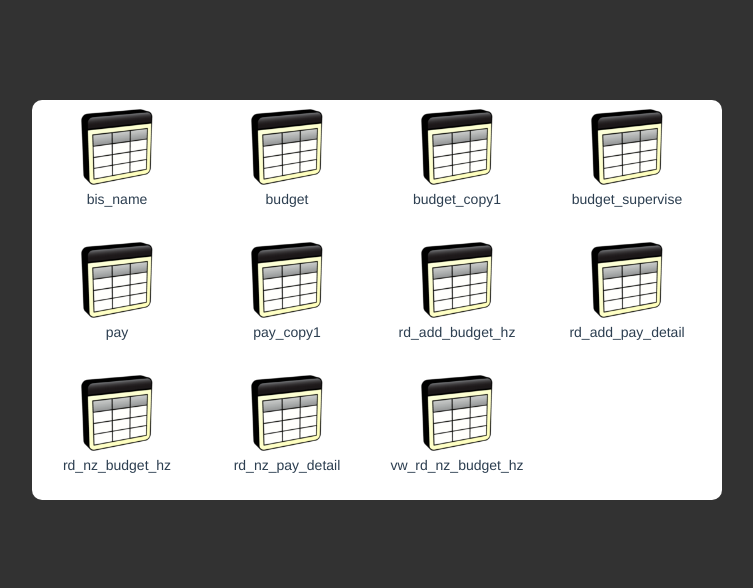
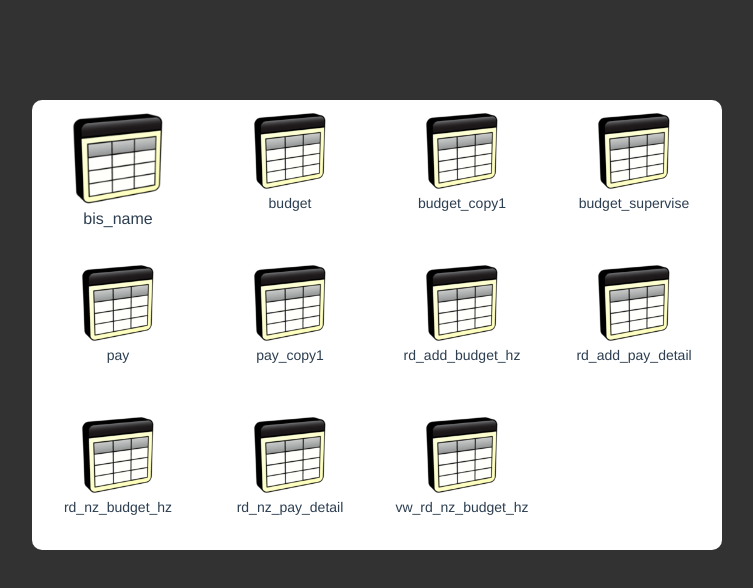
Before and after one commit to DigaAltman/sTool, a Vue app: page /tab-list in a window 1280 px wide. Shown: the top 588 px of the page, without its empty margins (263-1016 px from the left). Built offline with nearby package versions, Linux system fonts and the light colour scheme.

Commit message:
'补充动画'

```diff
--- a/src/components/table-component/TableList.vue
+++ b/src/components/table-component/TableList.vue
@@ -1,9 +1,11 @@
 <template>
   <div class="table-list">
-    <div class="table" @mouseover="changeZoomIndex(index)" @mouseout="changeZoomIndex(-999)" v-for="(item,index) in compileTableList" :index="index"
-         :style="{opacity: item ? 1 : 0}">
-      <div class="img" ><img src="../../assets/table.png"/></div>
-      <div class="title" >{{item ? item : '补充数据使用'}}</div>
+    <div class="table" @mouseover="changeZoomIndex(index)" @mouseout="changeZoomIndex(-999)"
+         v-for="(item,index) in compileTableList" :index="index" :style="{opacity: item ? 1 : 0}">
+      <div class="img" :style="compileTableImgStyle(index)"><img src="../../assets/table.png"/></div>
+      <div class="title" :style="compileTitleStyle(index)">
+        {{item ? item : '补充数据使用'}}
+      </div>
     </div>
   </div>
 </template>
@@ -13,7 +15,8 @@
     name: "TableList",
     data() {
       return {
-        zoomIndex: -999,
+        zoomIndex: 0,
+
         tableList: [
           'bis_name',
           'budget',
@@ -32,6 +35,65 @@
     methods: {
       changeZoomIndex(index) {
         this.zoomIndex = index;
+      },
+      compileTableImgStyle(index) {
+        let {zoomIndex} = this;
+
+        // 当前选中行
+        let level = zoomIndex >= 0 ? zoomIndex / 4 : -999;
+
+        // 同一层
+        if (index / 4 === level) {
+          // 同一个
+          if (index === zoomIndex) {
+            return {
+              width: '100px',
+              height: '95px',
+              marginTop: '0px auto'
+            }
+          }
+
+          return {
+            width: '70px',
+            height: '70px',
+            marginTop: '15px auto'
+          }
+
+        }
+
+        return {
+          width: '80px',
+          height: '80px',
+          marginTop: '10px auto'
+        }
+      },
+      compileTitleStyle(index) {
+        let {zoomIndex} = this;
+
+        // 当前选中行
+        let level = zoomIndex / 4;
+
+        // 同一层
+        if (index / 4 === level) {
+          // 同一个
+          if (index === zoomIndex) {
+            return {
+              fontSize: '16px',
+              fontWeight: '500'
+            }
+          }
+
+          return {
+            fontSize: '13px',
+            fontWeight: '400'
+          }
+
+        }
+
+        return {
+          fontSize: '14px',
+          fontWeight: '400'
+        }
       }
     },
     computed: {
@@ -41,7 +103,7 @@
           return this.tableList;
         }
 
-        return [...this.tableList, ...Array.from({length:4 - v})]
+        return [...this.tableList, ...Array.from({length: 4 - v})]
       }
     }
   }
@@ -51,7 +113,7 @@
   .table-list {
     position: relative;
     width: 690px;
-    height: 400px;
+    height: 450px;
     background-color: #fff;
     margin: 100px auto;
     border-radius: 10px;
@@ -61,17 +123,18 @@
     flex-wrap: wrap;
 
     .table {
-      margin: 5px 10px;
-      display: inline-block;
+      margin: 10px 10px;
       white-space: normal;
+      border: 1px solid #fff;
       width: 150px;
-      height: 120px;
+      height: 130px;
+      display: flex;
+      flex-direction: column;
+      align-items: center;
       cursor: pointer;
 
       .img {
-        margin: 0 auto;
-        width: 80px;
-        height: 80px;
+        transition: width 0.2s, height 0.2s, margin-top 0.2s;
 
         img {
           width: 100%;
@@ -80,6 +143,8 @@
       }
 
       .title {
+        transition: font-size 0.2s, font-weight 0.2s;
+
         height: 25px;
         line-height: 25px;
         font-weight: 400;
```
